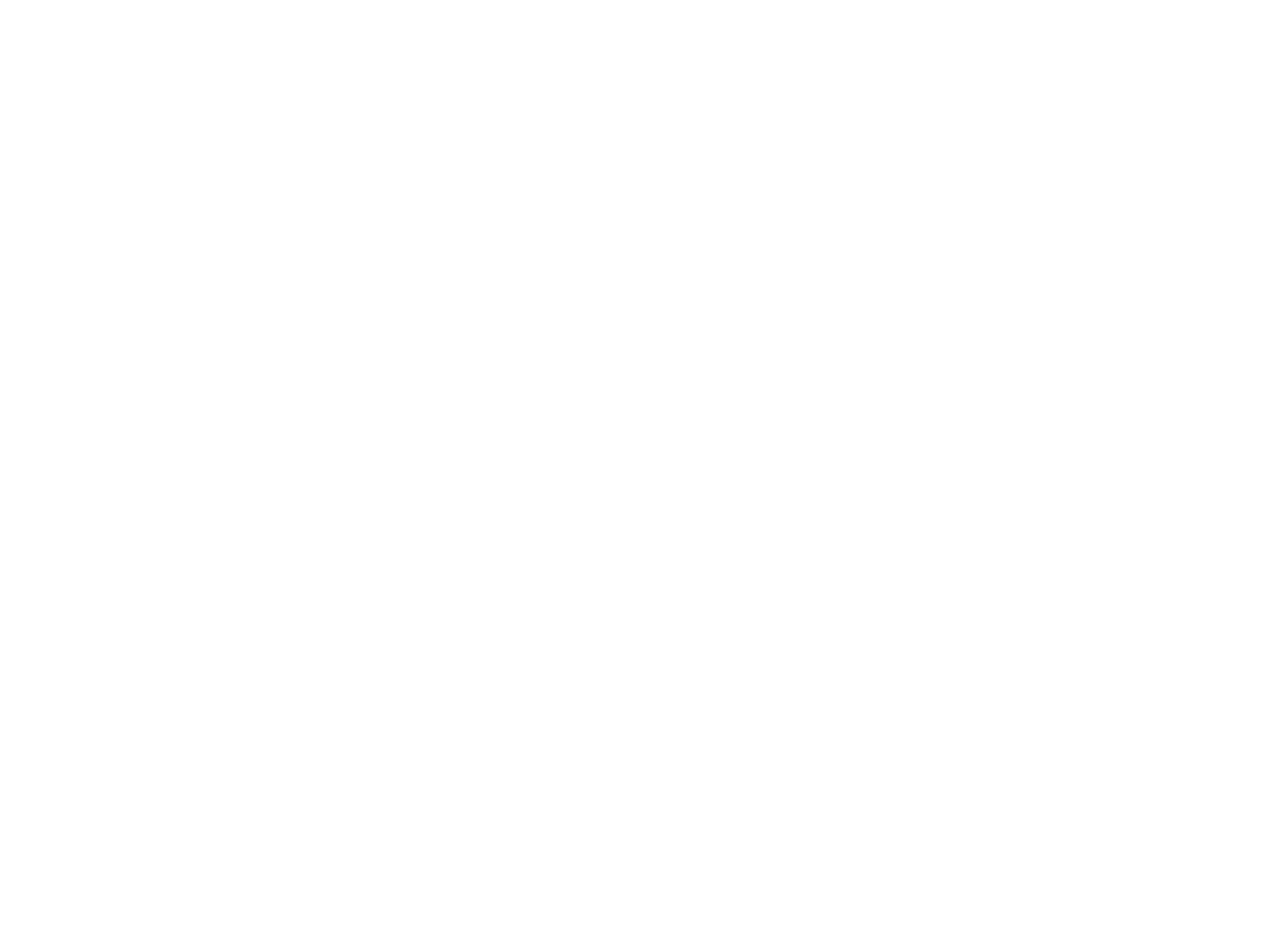
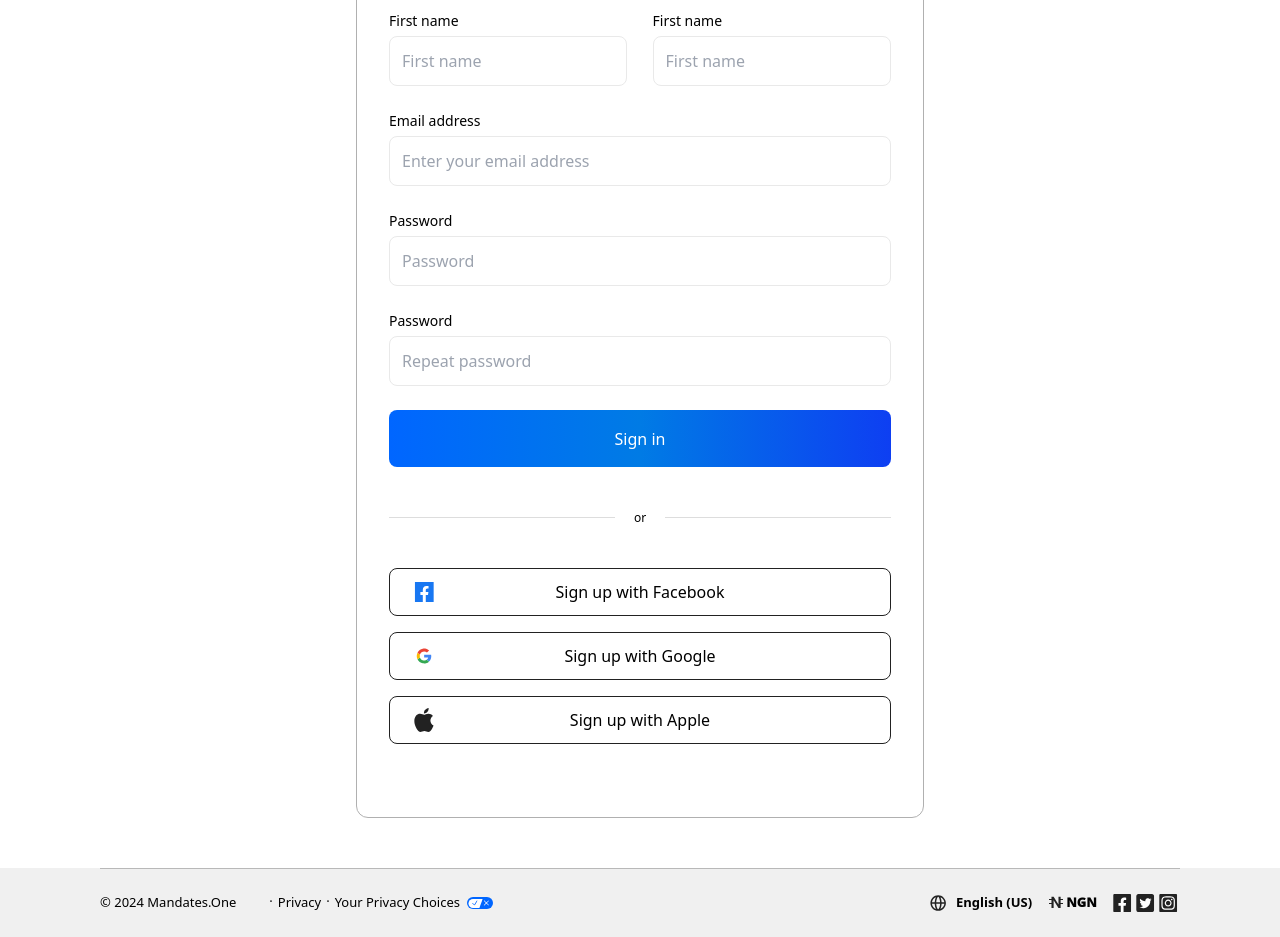
Before and after one commit to GeneralMarshal/Mandate-v2, a React (Vite) app: page /Login in a window 1280 px wide. Before the commit this address had no page. Shown: the part 340-1277 px from the top of the page. Before the commit the page ends 800 px from the top, so only its background shows below. Built offline with nearby package versions, Linux system fonts and the light colour scheme.

Commit message:
login form initialized

```diff
--- a/src/App.jsx
+++ b/src/App.jsx
@@ -4,7 +4,7 @@
 import ConfirmPay from "./Pages/ConfirmPay";
 import { Routes, Route } from "react-router-dom";
 import BookingConfirmation from "./Pages/BookingConfirmation";
-
+import Login from "./Pages/Login";
 function App() {
   return (
     <div id="appdiv">
@@ -14,6 +14,9 @@
           <Route path="/" element={<LandingPage />}></Route>
           <Route path="Viewlistings" element={<Viewlistings />}></Route>
           <Route path="Bookingconfirmation" element={<BookingConfirmation />}></Route>
+          <Route path="Bookingconfirmation" element={<BookingConfirmation />}></Route>
+          <Route path="Login" element={<Login/>}></Route>
+
         </Routes>
       </div>
     </div>
--- /dev/null
+++ b/src/Pages/Login.jsx
@@ -0,0 +1,104 @@
+import "../Styles/Login.css"
+import Footer from "../Components/Footer.jsx";
+
+export default function Login() {
+  return (
+    <>
+      <div>
+        <header className=" h-[79px] flex pl-[10%]">
+          <img
+            src=" Assets/images/mandate-logo.png"
+            alt=""
+            className=" h-[40px] max-w-[1100px]"
+          />
+        </header>
+        {/* classes for the inputs and labels are in the style-sheet */}
+        <main className=" w-[100vw] flex justify-center px-[20px] my-[50px]">
+          <div className="  max-w-[568px] w-full">
+            <p className=" font-[700] text-[16px] mb-[27px] text-[#0066FF] text-right">
+              Login
+            </p>
+            <div className="login-form border-solid border-[1px] border-[#B0B0B0] rounded-[12px] px-[32px]">
+              <form action="" className="mandate-login">
+                <p className=" py-[21px] text-center font-[700] text-[16px] border-solid border-b-[1px] border-b-[#EBEBEB]">
+                  Sign up
+                </p>
+                <h1 className=" mt-[26px] mb-[43px] font-[600] text-[22px]">
+                  Welcome to Mandates
+                </h1>
+                <div className=" flex w-[100%] gap-[5%]">
+                  <div className="flex-1 flex-wrap">
+                    <label htmlFor="firstName " className=" block">
+                      First name
+                    </label>
+                    <input type="text" placeholder="First name" />
+                  </div>
+                  <div className="flex-1 flex-wrap">
+                    <label htmlFor="firstName" className=" block">
+                      First name
+                    </label>
+                    <input type="text" placeholder="First name" />
+                  </div>
+                </div>
+                <div>
+                  <label htmlFor="emailAddress" className=" block">
+                    Email address
+                  </label>
+                  <input type="email" placeholder="Enter your email address" />
+                </div>
+                <div>
+                  <label htmlFor="password" className=" block">
+                    Password
+                  </label>
+                  <input type="password" placeholder="Password" />
+                </div>
+                <div>
+                  <label htmlFor="repeatPassword" className=" block">
+                    Password
+                  </label>
+                  <input type="password" placeholder="Repeat password" />
+                </div>
+                <button className="w-[100%] rounded-[8px] h-[57px] mb-[] bg-gradient-to-r from-[#0066FF] via-[#007BE5] to-[#0E3FF2] text-[#ffffff]">
+                  Sign in
+                </button>
+              </form>
+              <div className=" w-[100%] relative h-[1px] bg-[#dddddd] my-[50px]">
+                <p className="absolute top-[50%] left-[50%] translate-x-[-50%] translate-y-[-50%] bg-white w-[50px] text-center text-[12px]">
+                  or
+                </p>
+              </div>
+              {/* styles for social media buttons in the style sheet */}
+              <div className=" login-soc flex flex-col gap-[16px] mb-[73px]">
+                <div>
+                  <img
+                    className=" w-[20px]"
+                    src="Assets/icons/colored-facebook-icon.svg"
+                    alt=""
+                  />
+                  <p>Sign up with Facebook</p>
+                </div>
+                <div>
+                  <img
+                    className=" w-[20px]"
+                    src="Assets/icons/google-icon.svg"
+                    alt=""
+                  />
+                  <p>Sign up with Google</p>
+                </div>
+                <div>
+                  <img
+                    className=" w-[20px]"
+                    src="Assets/icons/apple-icon.svg"
+                    alt=""
+                  />
+                  <p>Sign up with Apple</p>
+                </div>
+              </div>
+            </div>
+          </div>
+        </main>
+        <Footer />
+      </div>
+    </>
+  );
+}
--- /dev/null
+++ b/src/Styles/Login.css
@@ -0,0 +1,30 @@
+.mandate-login label{
+    font-size: 14px;
+    font-weight: 500;
+    margin-bottom: 5px;
+}
+.mandate-login input{
+    padding: 12px;
+    font-size: 16px;
+    border-radius: 8px;
+    font-weight: 400;
+    border: 1px solid #E9E9E9;
+    width: 100%;
+    margin-bottom: 24px;
+
+}
+.login-soc div{
+    height: 48px;
+    border: 1px solid #222222;
+    border-radius: 8px;
+    display: flex;
+    align-items: center;
+    width: 100%;
+    padding-left: 24px;
+    justify-content: flex-start;
+}
+.login-soc div p{
+    position: absolute;
+    left: 50%;
+    transform: translateX(-50%);
+}
```
